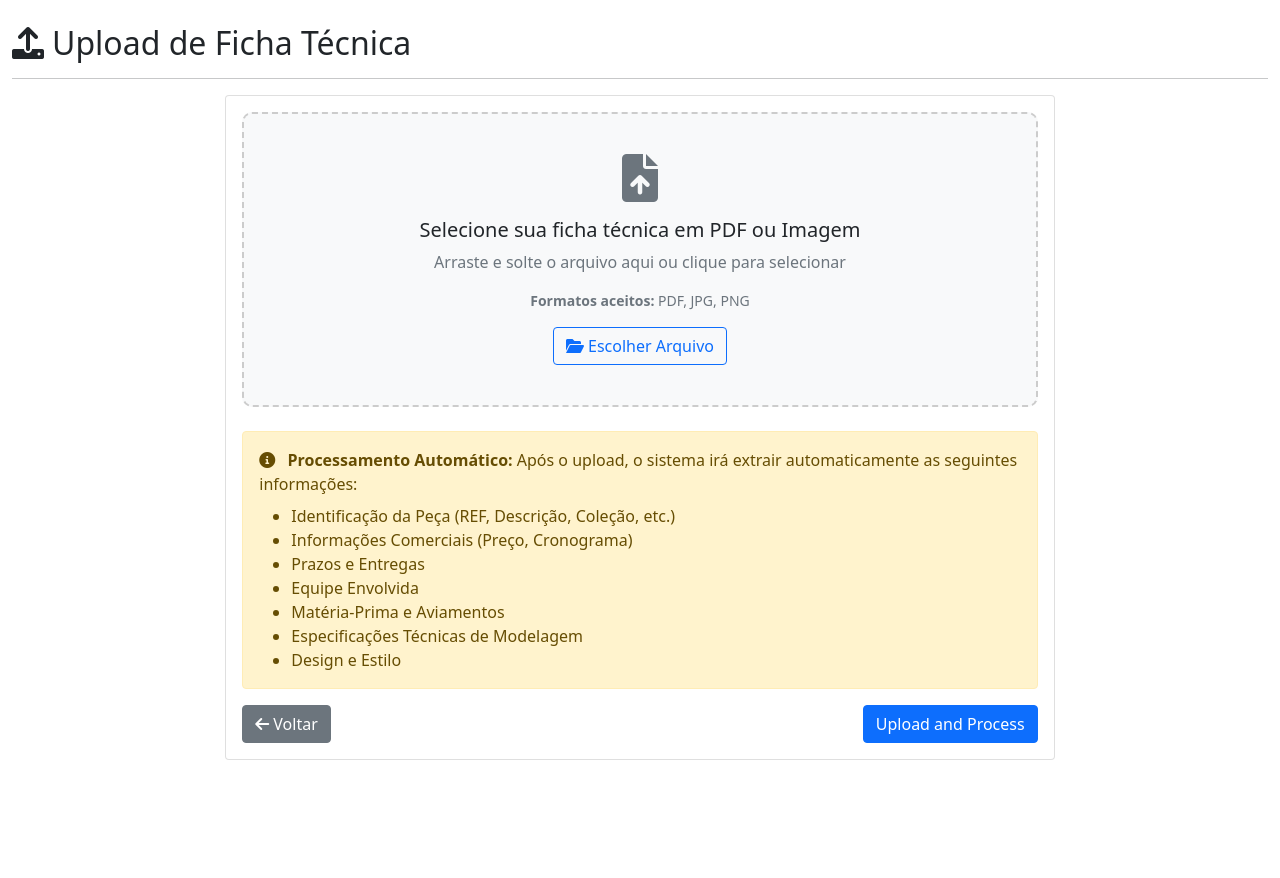
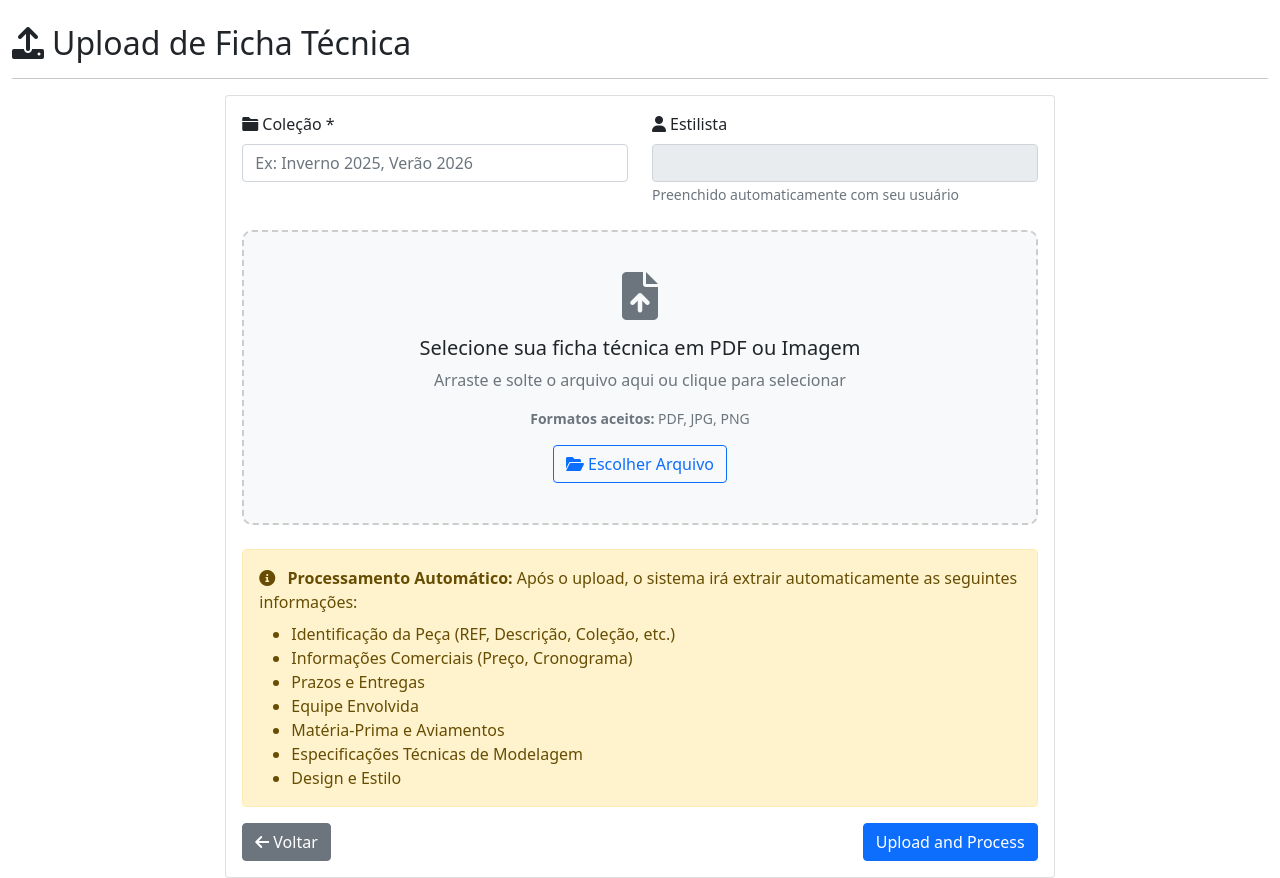
Before and after one commit to tempotec/AutoPLM, a Flask app: page /upload_pdf in a window 1280 px wide. Shown: the part 56-934 px from the top of the page. Before the commit the page ends 816 px from the top, so only its background shows below. Run offline with Flask 3, Linux system fonts and the light colour scheme; the visitor is signed in with stand-in values (Sample User, id 1); parts of the project's set-up code (start-up, migrations or seed data) failed here and were passed over; some libraries are stand-ins or nearby versions.

Commit message:
Add fields for collection and stylist to the PDF upload form
Introduces new fields `collection` and `stylist` to the `UploadPDFForm` in `app.py` and updates `templates/upload_pdf.html` to include these fields. The `stylist` field is automatically populated with the current user's username. The `User` model in `app.py` also gets a `role` field.

Replit-Commit-Author: Agent
Replit-Commit-Session-Id: 780984e5-0984-45a1-afa8-57b91a930ad9
Replit-Commit-Checkpoint-Type: intermediate_checkpoint
Replit-Commit-Event-Id: ba892838-acb1-48cd-8706-48a0bfddcba1
Replit-Commit-Screenshot-Url: https://storage.googleapis.com/screenshot-production-us-central1/4e214fa5-6637-4e45-915d-1a3deb8e739e/780984e5-0984-45a1-afa8-57b91a930ad9/3V8naNw

```diff
--- a/app.py
+++ b/app.py
@@ -60,6 +60,7 @@ class User(db.Model):
     email = db.Column(db.String(120), unique=True, nullable=False)
     password_hash = db.Column(db.String(255), nullable=False)
     is_admin = db.Column(db.Boolean, default=False)
+    role = db.Column(db.String(20), default='stylist')
     created_at = db.Column(db.DateTime, default=datetime.utcnow)
 
     # Relationship with specifications
@@ -155,6 +156,8 @@ class CreateUserForm(FlaskForm):
 
 
 class UploadPDFForm(FlaskForm):
+    collection = StringField('Coleção', validators=[DataRequired()])
+    stylist = StringField('Estilista')
     pdf_file = FileField(
         'File',
         validators=[FileRequired(),
@@ -1448,6 +1451,12 @@ def create_user():
 @login_required
 def upload_pdf():
     form = UploadPDFForm()
+
+    # Get current user to pre-fill stylist field
+    user = User.query.get(session['user_id'])
+    if request.method == 'GET' and user:
+        form.stylist.data = user.username
+
     if request.method == 'POST' and form.validate_on_submit():
         try:
             file = form.pdf_file.data
@@ -1459,6 +1468,8 @@ def upload_pdf():
             spec = Specification()
             spec.user_id = session['user_id']
             spec.pdf_filename = filename
+            spec.collection = form.collection.data
+            spec.stylists = form.stylist.data or user.username
             spec.processing_status = 'processing'
             spec.created_at = datetime.now()
 
--- a/templates/upload_pdf.html
+++ b/templates/upload_pdf.html
@@ -16,6 +16,26 @@
             <div class="card-body">
                 <form method="POST" enctype="multipart/form-data">
                     {{ form.hidden_tag() }}
+
+                    <!-- Collection and Stylist Fields -->
+                    <div class="row mb-4">
+                        <div class="col-md-6">
+                            <label for="collection" class="form-label"><i class="fas fa-folder me-1"></i>Coleção *</label>
+                            {{ form.collection(class="form-control", placeholder="Ex: Inverno 2025, Verão 2026") }}
+                            {% if form.collection.errors %}
+                                <div class="text-danger mt-1">
+                                    {% for error in form.collection.errors %}
+                                        {{ error }}
+                                    {% endfor %}
+                                </div>
+                            {% endif %}
+                        </div>
+                        <div class="col-md-6">
+                            <label for="stylist" class="form-label"><i class="fas fa-user me-1"></i>Estilista</label>
+                            {{ form.stylist(class="form-control", readonly=True) }}
+                            <small class="text-muted">Preenchido automaticamente com seu usuário</small>
+                        </div>
+                    </div>
 
                     <div class="upload-area mb-4">
                         <i class="fas fa-file-upload fa-3x text-muted mb-3"></i>
```
Also changed, not shown: 1 other file.
